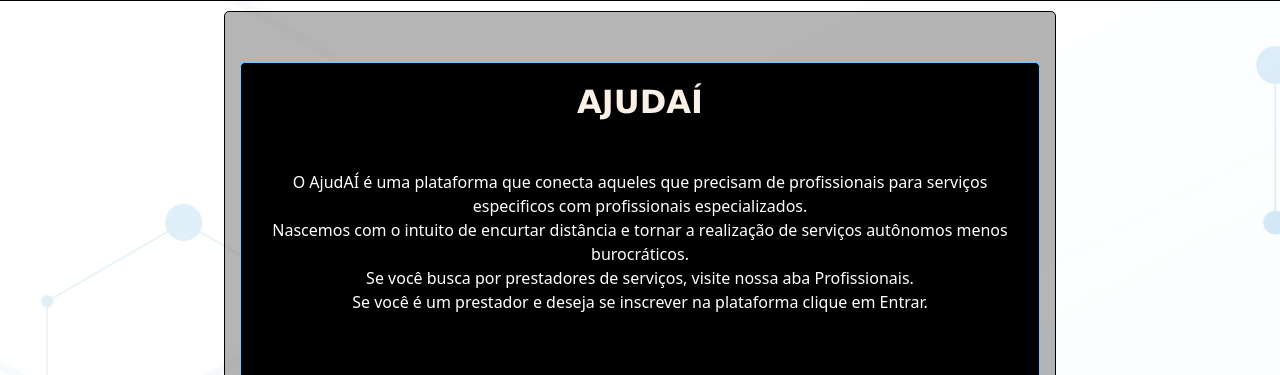
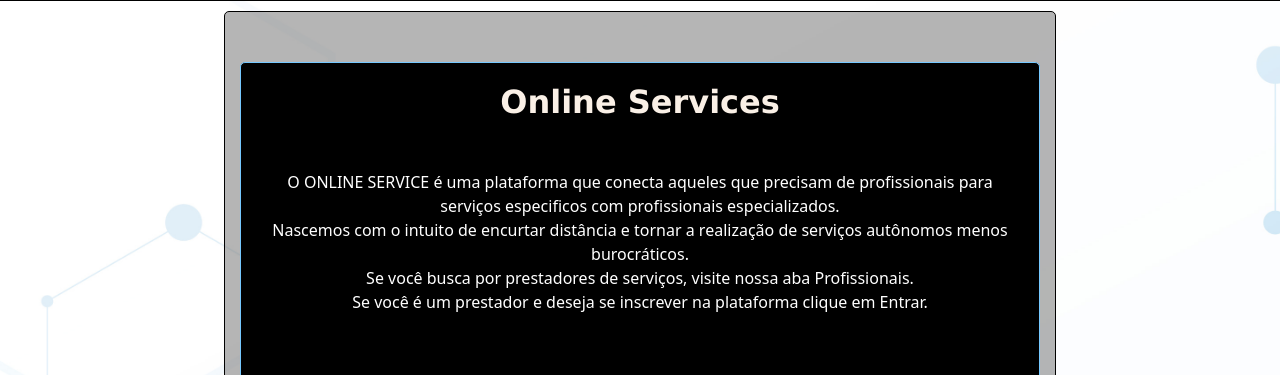
Before and after one commit to MarceloLimot/PI2, a Django app: page / in a window 1280 px wide. Shown: the part 55-430 px from the top of the page. Run offline with Django 4.2, Linux system fonts and the light colour scheme.

Commit message:
Update index.html
alterei nome

```diff
--- a/projetopi2/apps/templates/apps/index.html
+++ b/projetopi2/apps/templates/apps/index.html
@@ -11,8 +11,8 @@
     <div class="geral">
 
         <div class="cartao2">
-            <div class="titulo1">AJUDAÍ</div>
-            <div class="texto3" center><br>O AjudAÍ é uma plataforma que conecta aqueles que precisam de profissionais para serviços especificos com profissionais especializados.<br>
+            <div class="titulo1">Online Services</div>
+            <div class="texto3" center><br>O ONLINE SERVICE é uma plataforma que conecta aqueles que precisam de profissionais para serviços especificos com profissionais especializados.<br>
                 Nascemos com o intuito de encurtar distância e tornar a realização de serviços autônomos menos burocráticos.<br>
                 Se você busca por prestadores de serviços, visite nossa aba Profissionais.<br>
                 Se você é um prestador e deseja se inscrever na plataforma clique em Entrar.
```
